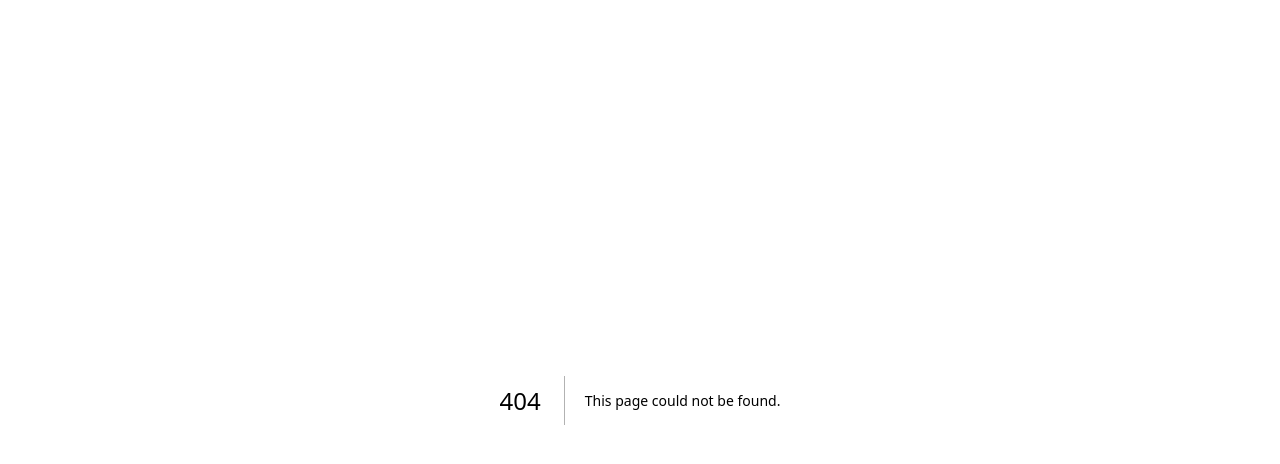
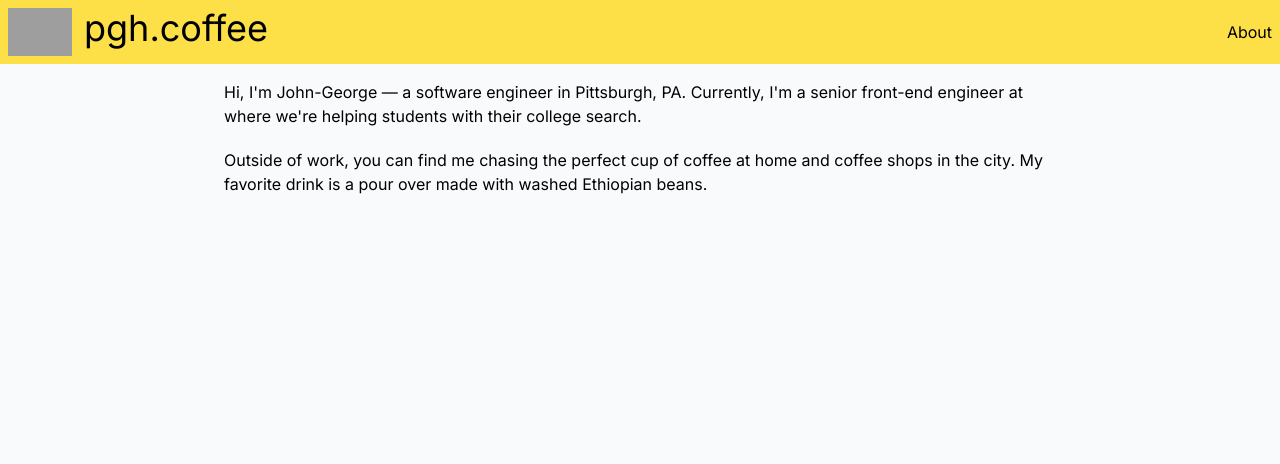
Before and after one commit to Johngeorgesample/pgh-coffee, a Next.js app: page /about in a window 1280 px wide. Before the commit this address had no page. Shown: the top 464 px of the page. Built offline with nearby package versions, Linux system fonts and the light colour scheme; grey boxes are pictures that could not be loaded.

Commit message:
about page

```diff
--- /dev/null
+++ b/app/about/page.tsx
@@ -0,0 +1,18 @@
+import Header2 from '@/app/components/Header2'
+export default function About() {
+  return (
+    <>
+      <Header2 />
+      <div className="max-w-4xl mx-auto px-6 md:px-8">
+        <p className="mb-5 mt-4">
+          Hi, I'm John-George — a software engineer in Pittsburgh, PA. Currently, I'm a senior front-end engineer at{" "}
+
+          where we're helping students with their college search.
+        </p>
+        <p className="mb-5">
+          Outside of work, you can find me chasing the perfect cup of coffee at home and coffee shops in the city. My favorite drink is a pour over made with washed Ethiopian beans.
+        </p>
+      </div>
+    </>
+  )
+}
--- /dev/null
+++ b/app/components/Header2.tsx
@@ -0,0 +1,11 @@
+export default function Header2() {
+  return (
+    <div className="bg-yellow-300 flex items-center py-2 px-2">
+      <a className="flex flex-1 gap-3" href="/map">
+        <img className="h-12" src="https://upload.wikimedia.org/wikipedia/commons/1/1a/Keystone_state_symbol_Pennsylvania.svg" alt="" />
+        <h1 className="text-4xl">pgh.coffee</h1>
+      </a>
+      <a href="/about">About</a>
+    </div>
+  )
+}
--- a/app/globals.css
+++ b/app/globals.css
@@ -27,5 +27,5 @@ body {
 }
 
 .mapboxgl-canvas {
-  height: calc(100vh - 129px - 56px) !important;
+  height: calc(100vh - 64px - 56px) !important;
 }
--- a/app/map/page.tsx
+++ b/app/map/page.tsx
@@ -4,7 +4,7 @@ import { useRef, useEffect, useState } from 'react'
 import Map, { Source, Layer } from 'react-map-gl'
 import Footer from '@/app/components/Footer'
 import { TShop } from '@/types/shop-types'
-import Header from '@/app/components/Header'
+import Header2 from '@/app/components/Header2'
 import ShopPanel from '@/app/components/ShopPanel'
 import shopGeoJSON from '@/data/coffee_shops_geojson.json'
 
@@ -27,21 +27,8 @@ export default function Mappy() {
       setIsOpen(true)
       setCurrentShop(features[0].properties)
       setCurrentFeature(features[0])
-      // https://stackoverflow.com/questions/60838755/how-to-center-marker-on-mapbox-gl-js-map-on-click
     }
   }
-
-  // centers map on currentFeature
-  // useEffect(() => {
-  //   if (mapRef.current && currentFeature) {
-  //       console.log(mapRef.current)
-  //       mapRef.current?.setCenter({
-  //         lat: currentFeature.geometry.coordinates[1],
-  //         lng: currentFeature.geometry.coordinates[0],
-  //       })
-  //   }
-  // }, [currentFeature])
-
 
   // slowly pan to currentFeature (not centered)
   useEffect(() => {
@@ -52,14 +39,14 @@ export default function Mappy() {
         // @ts-ignore-next-line
         zoom: mapRef.current?.getZoom(),
         bearing: 0,
-            pitch: 0
+        pitch: 0,
       }
 
       // @ts-ignore-next-line
-        mapRef.current?.flyTo({
+      mapRef.current.flyTo({
         ...target,
         duration: 1000,
-          essential: true
+        essential: true,
       })
     }
   }, [currentFeature])
@@ -71,7 +58,7 @@ export default function Mappy() {
   return (
     <>
       <main>
-        <Header />
+        <Header2 />
         <Map
           mapboxAccessToken={process.env.MAPBOX_ACCESS_TOKEN}
           initialViewState={{
@@ -79,7 +66,7 @@ export default function Mappy() {
             latitude: 40.440742,
             zoom: 12,
           }}
-          mapStyle="mapbox://styles/mapbox/dark-v9"
+          mapStyle="mapbox://styles/mapbox/dark-v11"
           onClick={handleMapClick}
           ref={mapRef}
         >
```
Lines whose indentation alone changed are shown as unchanged.
